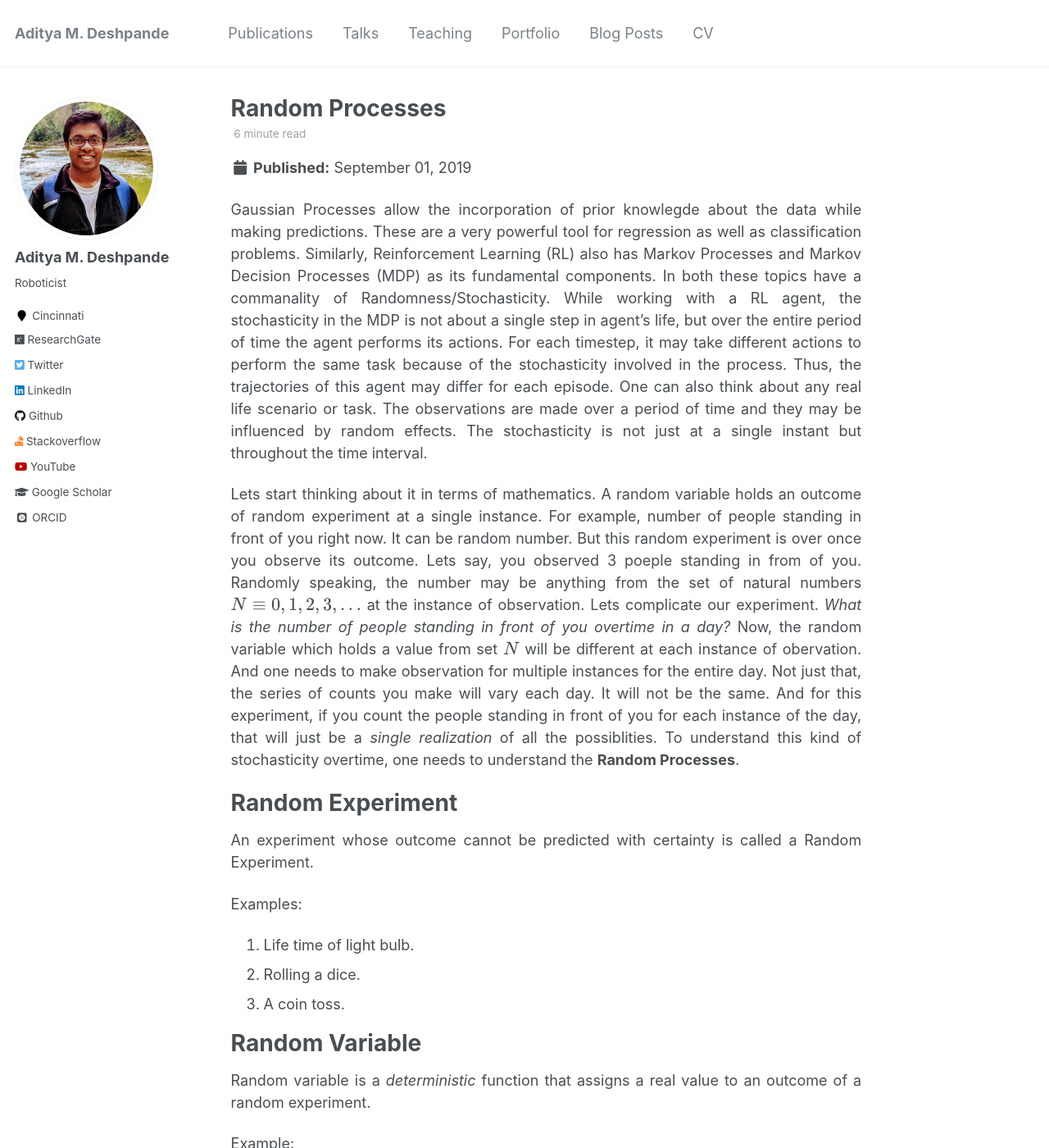
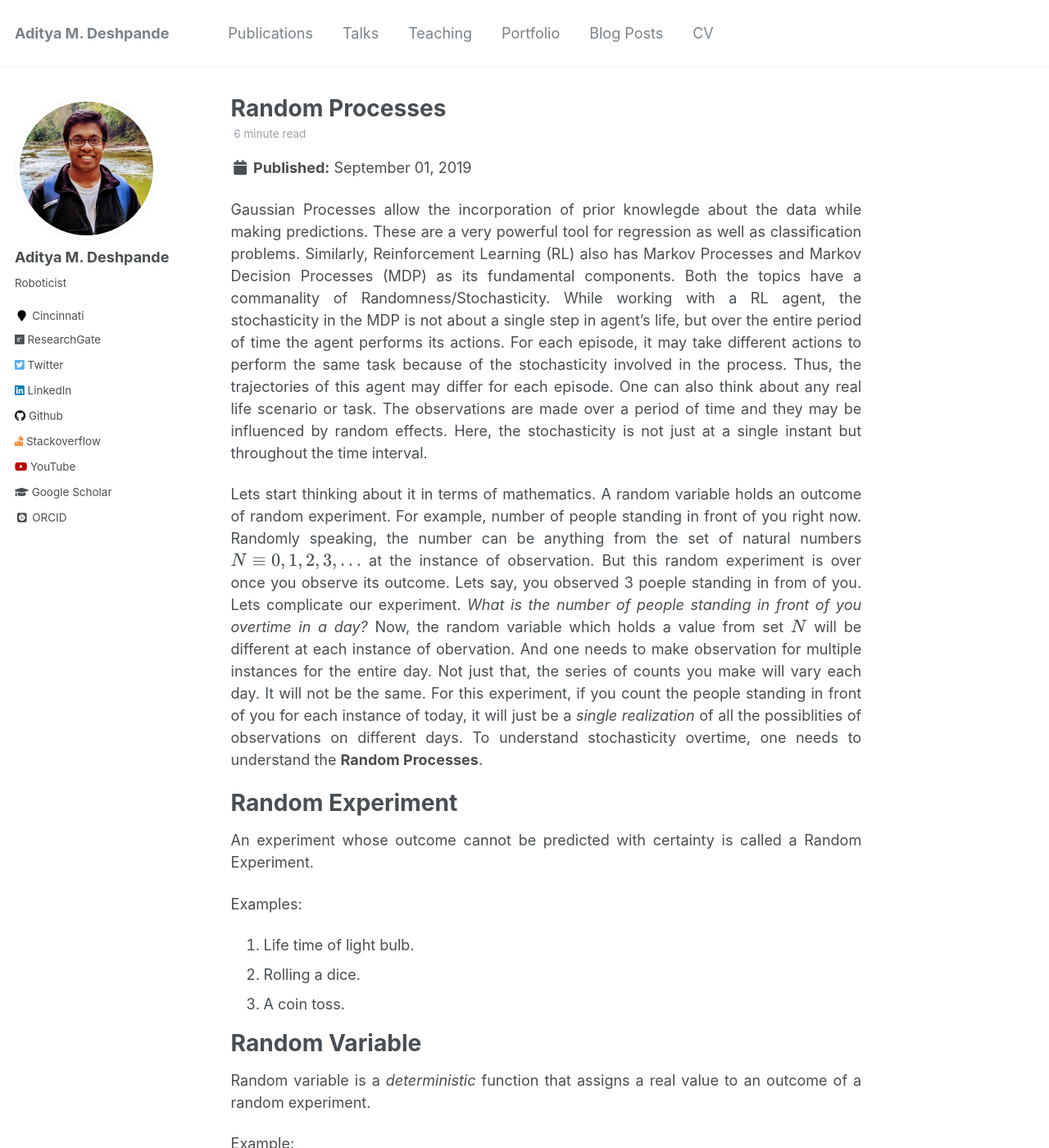
Before and after one commit to adipandas/adipandas.github.io, a Jekyll site: the page built from _posts/2019-09-01-random-process.md, in a window 1280 px wide and 1400 px high. Shown: the whole window at 82% size. Built offline with Jekyll 4.4.1, drawn with Linux system fonts in a browser that asks for light colours; some web fonts are replaced; formulas are drawn with MathJax 3; comment, search, counter and statistics services are not loaded.

Commit message:
Update 2019-09-01-random-process.md

```diff
--- a/_posts/2019-09-01-random-process.md
+++ b/_posts/2019-09-01-random-process.md
@@ -10,10 +10,10 @@
   - Probability
 ---
 
-Gaussian Processes allow the incorporation of prior knowlegde about the data while making predictions. These are a very powerful tool for regression as well as classification problems. Similarly, Reinforcement Learning (RL) also has Markov Processes and Markov Decision Processes (MDP) as its fundamental components. In both these topics have a commanality of Randomness/Stochasticity. While working with a RL agent, the stochasticity in the MDP is not about a single step in agent's life, but over the entire period of time the agent performs its actions. For each timestep, it may take different actions to perform the same task because of the stochasticity involved in the process. Thus, the trajectories of this agent may differ for each episode. One can also think about any real life scenario or task. The observations are made over a period of time and they may be influenced by random effects. The stochasticity is not just at a single instant but throughout the time interval.
+Gaussian Processes allow the incorporation of prior knowlegde about the data while making predictions. These are a very powerful tool for regression as well as classification problems. Similarly, Reinforcement Learning (RL) also has Markov Processes and Markov Decision Processes (MDP) as its fundamental components. Both the topics have a commanality of Randomness/Stochasticity. While working with a RL agent, the stochasticity in the MDP is not about a single step in agent's life, but over the entire period of time the agent performs its actions. For each episode, it may take different actions to perform the same task because of the stochasticity involved in the process. Thus, the trajectories of this agent may differ for each episode. One can also think about any real life scenario or task. The observations are made over a period of time and they may be influenced by random effects. Here, the stochasticity is not just at a single instant but throughout the time interval.
 
-Lets start thinking about it in terms of mathematics. A random variable holds an outcome of random experiment at a single instance. For example, number of people standing in front of you right now. It can be random number. But this random experiment is over once you observe its outcome. Lets say, you observed 3 poeple standing in from of you. Randomly speaking, the number may be anything from the set of natural numbers $$N \equiv {0, 1, 2, 3, ...}$$ at the instance of observation.
-Lets complicate our experiment. *What is the number of people standing in front of you overtime in a day?* Now, the random variable which holds a value from set $$N$$ will be different at each instance of obervation. And one needs to make observation for multiple instances for the entire day. Not just that, the series of counts you make will vary each day. It will not be the same. And for this experiment, if you count the people standing in front of you for each instance of the day, that will just be a *single realization* of all the possiblities. To understand this kind of stochasticity overtime, one needs to understand the **Random Processes**.
+Lets start thinking about it in terms of mathematics. A random variable holds an outcome of random experiment. For example, number of people standing in front of you right now. Randomly speaking, the number can be anything from the set of natural numbers $$N \equiv {0, 1, 2, 3, ...}$$ at the instance of observation. But this random experiment is over once you observe its outcome. Lets say, you observed 3 poeple standing in from of you.
+Lets complicate our experiment. *What is the number of people standing in front of you overtime in a day?* Now, the random variable which holds a value from set $$N$$ will be different at each instance of obervation. And one needs to make observation for multiple instances for the entire day. Not just that, the series of counts you make will vary each day. It will not be the same. For this experiment, if you count the people standing in front of you for each instance of today, it will just be a *single realization* of all the possiblities of observations on different days. To understand stochasticity overtime, one needs to understand the **Random Processes**.
 
 Random Experiment
 ===
```
